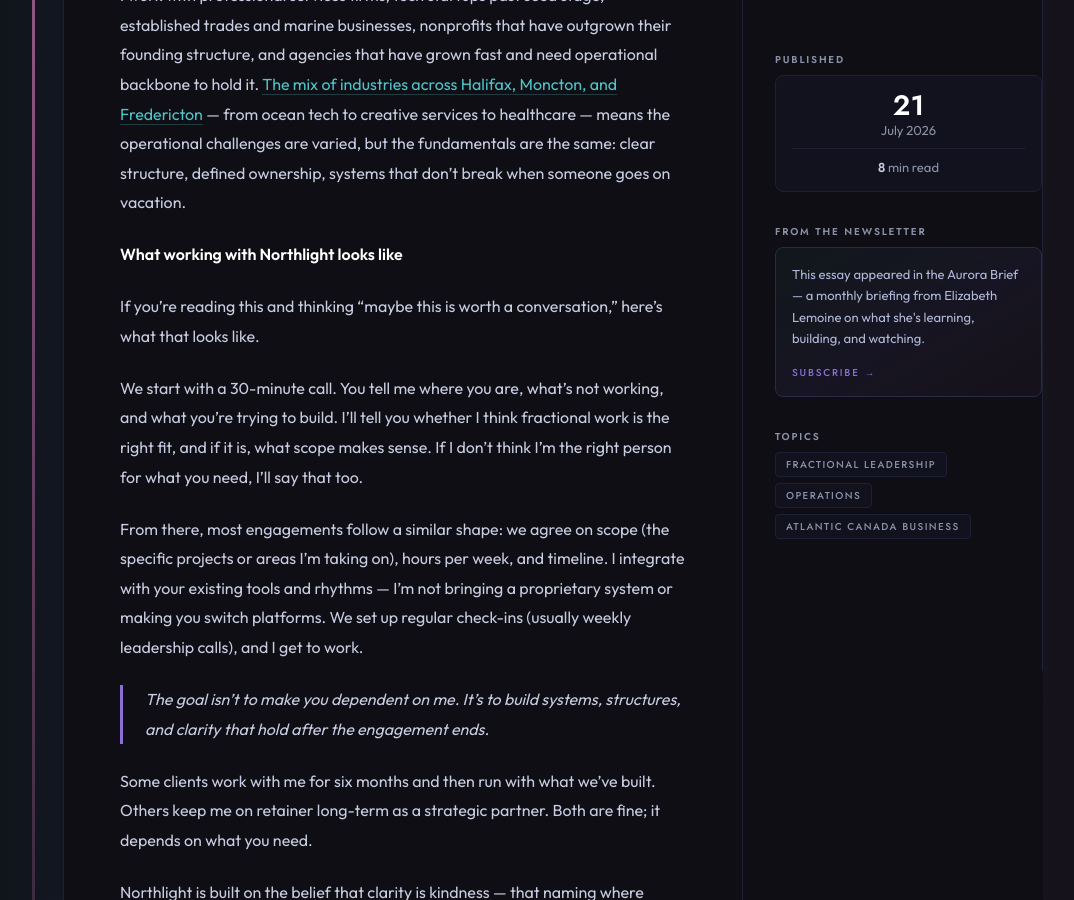
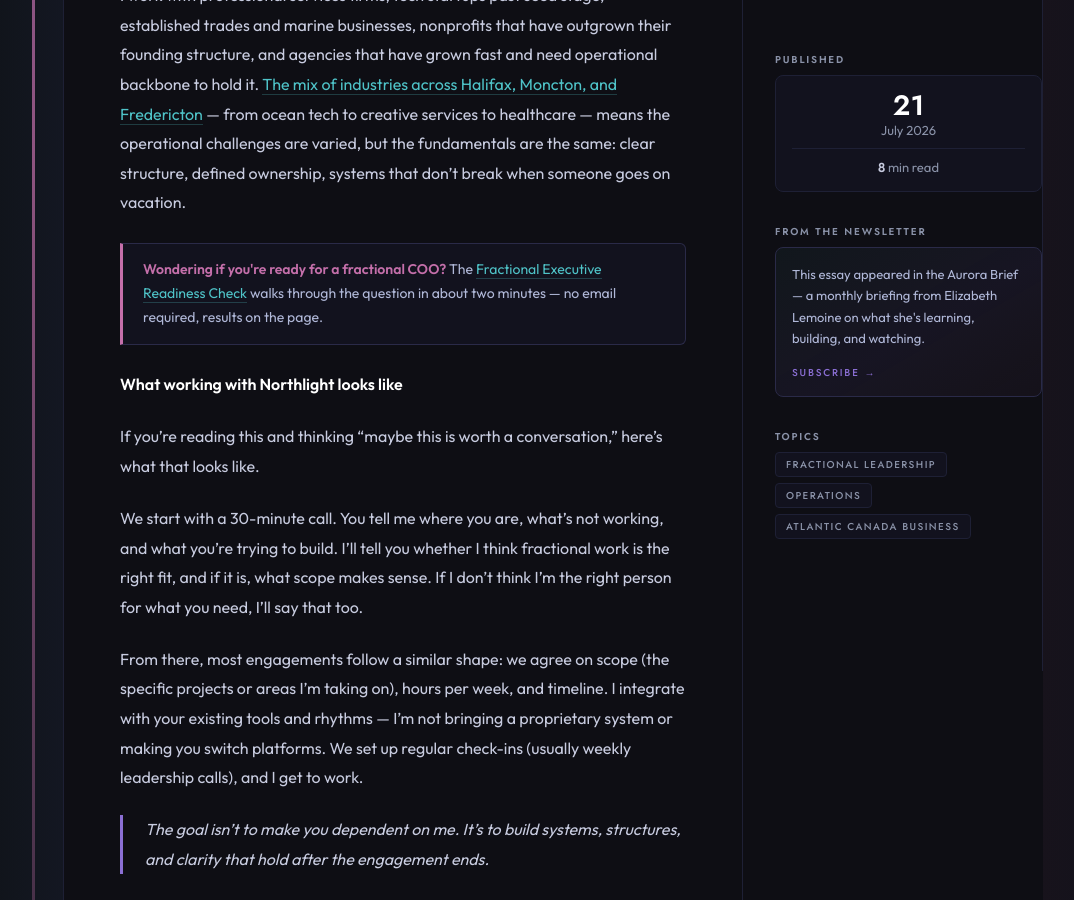
Before and after one commit to elizabethlemoine33-commits/bynorthlight-site, a Jekyll site: the page built from blog/fractional-coo-atlantic-canada.md, in a window 1280 px wide and 900 px high, scrolled down 6002 px. Shown: the whole window, without its empty margins (87-1161 px from the left). Built offline with Jekyll 4.4.1, drawn with Linux system fonts in a browser that asks for light colours.

Commit message:
Add readiness check callout to fractional COO Atlantic Canada post
Co-Authored-By: Claude Sonnet 4.6 <noreply@anthropic.com>

```diff
--- a/blog/fractional-coo-atlantic-canada.md
+++ b/blog/fractional-coo-atlantic-canada.md
@@ -119,6 +120,8 @@ Fractional COO work fits best for businesses in a specific stage and structure.
 
 I work with professional services firms, tech startups past seed stage, established trades and marine businesses, nonprofits that have outgrown their founding structure, and agencies that have grown fast and need operational backbone to hold it. [The mix of industries across Halifax, Moncton, and Fredericton](https://atlanticcanadabusinessgrants.com/nova-scotia/halifax-industries/){:rel="noopener"} — from ocean tech to creative services to healthcare — means the operational challenges are varied, but the fundamentals are the same: clear structure, defined ownership, systems that don't break when someone goes on vacation.
 
+<div class="callout-block"><p><strong>Wondering if you're ready for a fractional COO?</strong> The <a href="/fractional-readiness-check.html">Fractional Executive Readiness Check</a> walks through the question in about two minutes — no email required, results on the page.</p></div>
+
 **What working with Northlight looks like**
 
 If you're reading this and thinking "maybe this is worth a conversation," here's what that looks like.
```
Also changed, not shown: other parts of blog/fractional-coo-atlantic-canada.md (+1 -0 lines).
